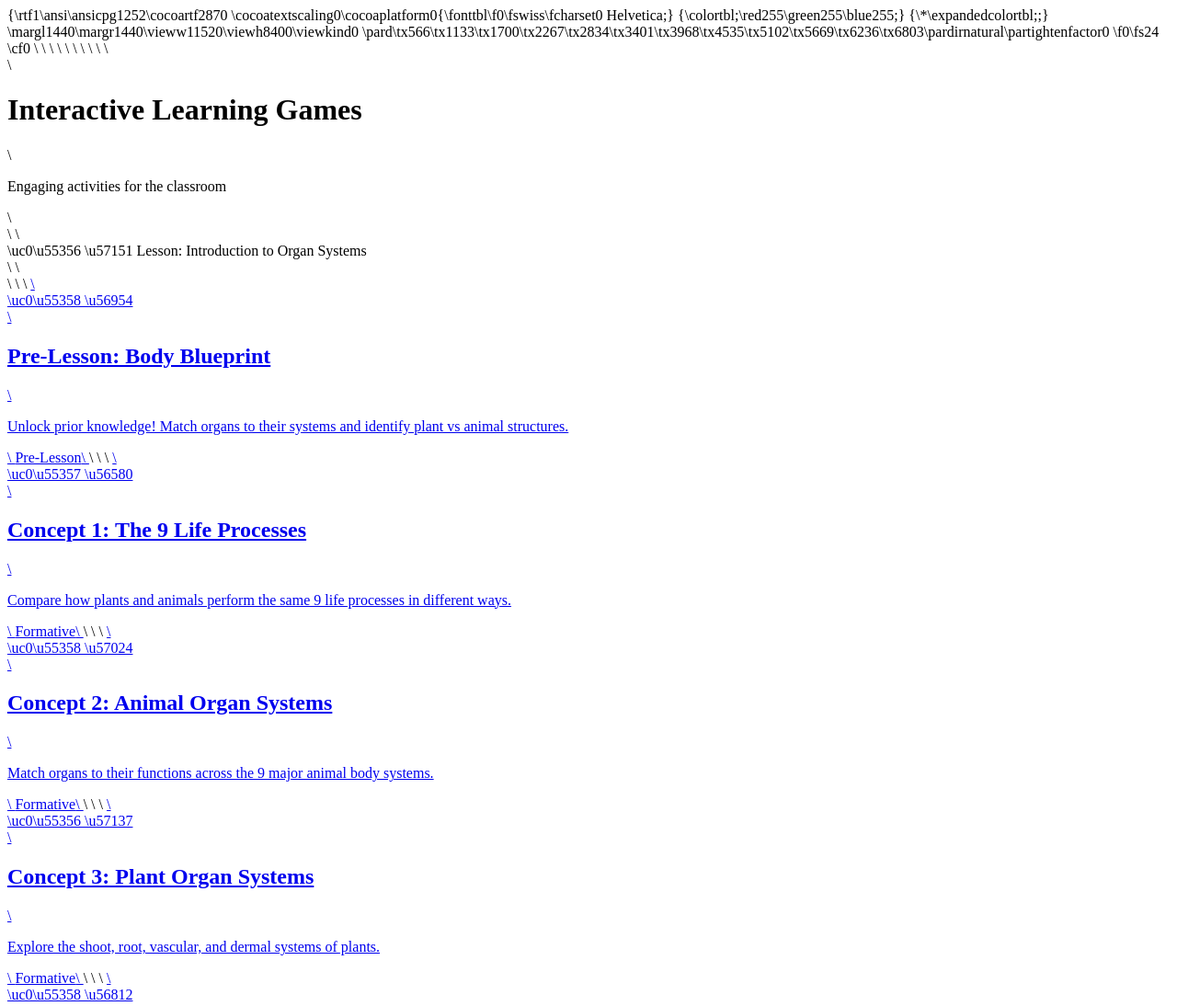
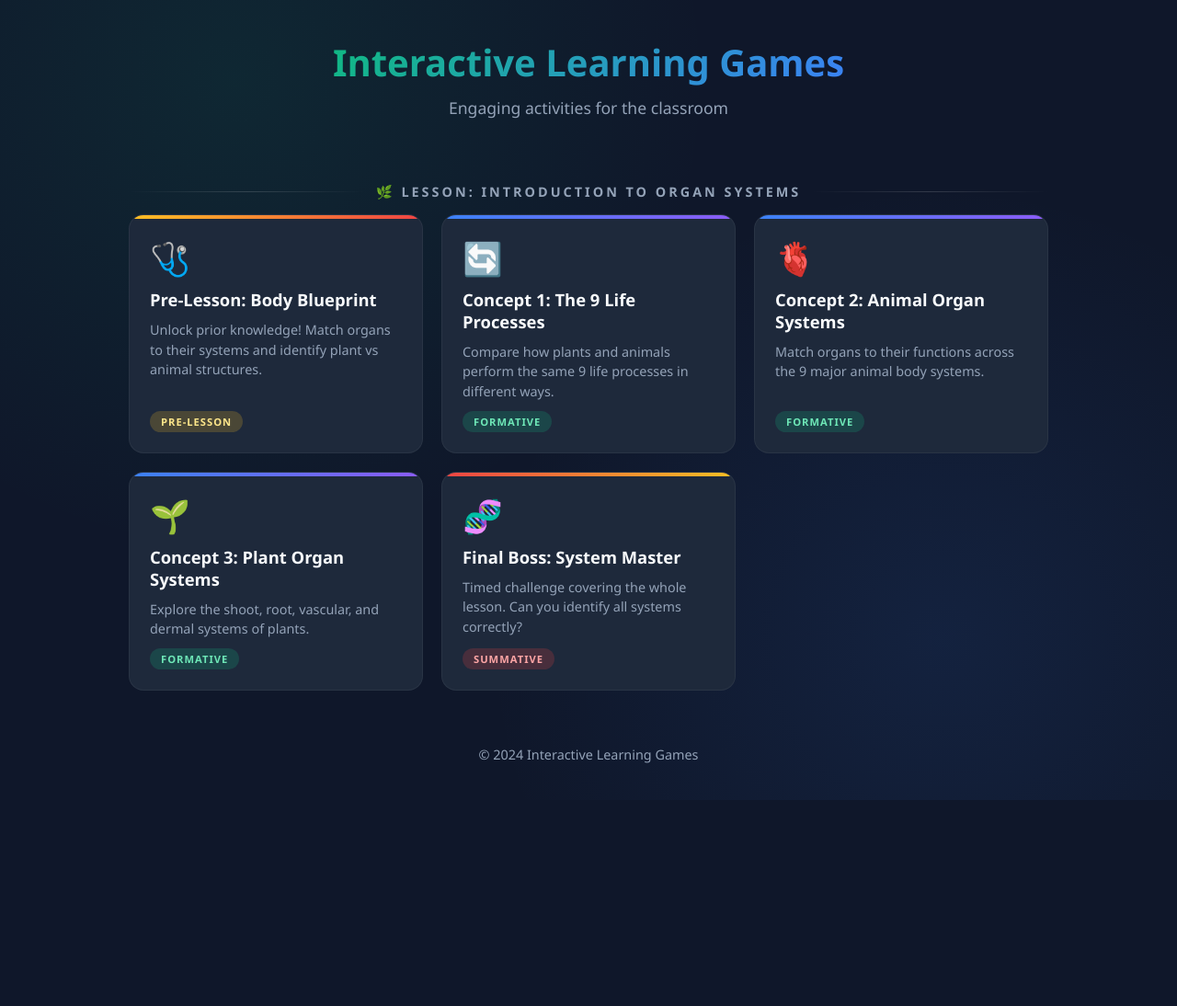
Before and after one commit to jemuelmari/genbio2-games, a plain HTML site: page index.html in a window 1280 px wide. Shown: the top 1094 px of the page at 92% size. After the commit the page ends 870 px from the top, so only its background shows below. Drawn offline with Linux system fonts and the light colour scheme.

Commit message:
Update index.html

```diff
--- a/index.html
+++ b/index.html
@@ -1,144 +1,137 @@
-{\rtf1\ansi\ansicpg1252\cocoartf2870
-\cocoatextscaling0\cocoaplatform0{\fonttbl\f0\fswiss\fcharset0 Helvetica;}
-{\colortbl;\red255\green255\blue255;}
-{\*\expandedcolortbl;;}
-\margl1440\margr1440\vieww11520\viewh8400\viewkind0
-\pard\tx566\tx1133\tx1700\tx2267\tx2834\tx3401\tx3968\tx4535\tx5102\tx5669\tx6236\tx6803\pardirnatural\partightenfactor0
+<!DOCTYPE html>
+<html lang="en">
+<head>
+<meta charset="UTF-8">
+<meta name="viewport" content="width=device-width, initial-scale=1.0">
+<title>Interactive Learning Games</title>
+<style>
+    :root {
+        --bg: #0f172a; --panel: #1e293b; --text: #f8fafc;
+        --muted: #94a3b8; --accent: #10b981;
+    }
+    * { box-sizing: border-box; margin: 0; padding: 0; }
+    body {
+        background: var(--bg); color: var(--text);
+        font-family: 'Segoe UI', Roboto, Helvetica, Arial, sans-serif;
+        min-height: 100vh; display: flex; flex-direction: column;
+        align-items: center; padding: 40px 20px;
+        background-image: radial-gradient(circle at 20% 10%, rgba(16,185,129,0.1), transparent 40%),
+                          radial-gradient(circle at 80% 80%, rgba(59,130,246,0.1), transparent 40%);
+    }
+    header { text-align: center; margin-bottom: 40px; }
+    header h1 {
+        font-size: 2.5rem;
+        background: linear-gradient(135deg, #10b981, #3b82f6);
+        -webkit-background-clip: text; -webkit-text-fill-color: transparent;
+        background-clip: text; margin-bottom: 10px;
+    }
+    header p { color: var(--muted); font-size: 1.1rem; }
 
-\f0\fs24 \cf0 <!DOCTYPE html>\
-<html lang="en">\
-<head>\
-<meta charset="UTF-8">\
-<meta name="viewport" content="width=device-width, initial-scale=1.0">\
-<title>Interactive Learning Games</title>\
-<style>\
-    :root \{\
-        --bg: #0f172a; --panel: #1e293b; --text: #f8fafc;\
-        --muted: #94a3b8; --accent: #10b981;\
-    \}\
-    * \{ box-sizing: border-box; margin: 0; padding: 0; \}\
-    body \{\
-        background: var(--bg); color: var(--text);\
-        font-family: 'Segoe UI', Roboto, Helvetica, Arial, sans-serif;\
-        min-height: 100vh; display: flex; flex-direction: column;\
-        align-items: center; padding: 40px 20px;\
-        background-image: radial-gradient(circle at 20% 10%, rgba(16,185,129,0.1), transparent 40%),\
-                          radial-gradient(circle at 80% 80%, rgba(59,130,246,0.1), transparent 40%);\
-    \}\
-    header \{ text-align: center; margin-bottom: 40px; \}\
-    header h1 \{\
-        font-size: 2.5rem;\
-        background: linear-gradient(135deg, #10b981, #3b82f6);\
-        -webkit-background-clip: text; -webkit-text-fill-color: transparent;\
-        background-clip: text; margin-bottom: 10px;\
-    \}\
-    header p \{ color: var(--muted); font-size: 1.1rem; \}\
-\
-    .section-title \{\
-        width: 100%; max-width: 1000px;\
-        font-size: 0.9rem; text-transform: uppercase;\
-        letter-spacing: 3px; color: var(--muted);\
-        font-weight: bold; margin: 30px 0 15px 0;\
-        display: flex; align-items: center; gap: 12px;\
-    \}\
-    .section-title::before, .section-title::after \{\
-        content: ''; flex: 1; height: 1px;\
-        background: linear-gradient(90deg, transparent, rgba(255,255,255,0.15), transparent);\
-    \}\
-\
-    .games-grid \{\
-        display: grid;\
-        grid-template-columns: repeat(auto-fill, minmax(280px, 1fr));\
-        gap: 20px; width: 100%; max-width: 1000px;\
-    \}\
-    .game-card \{\
-        background: var(--panel); border-radius: 16px;\
-        padding: 22px; text-decoration: none; color: var(--text);\
-        transition: transform 0.2s, box-shadow 0.2s;\
-        border: 1px solid rgba(255,255,255,0.05);\
-        display: flex; flex-direction: column; gap: 10px;\
-        position: relative; overflow: hidden;\
-    \}\
-    .game-card::before \{\
-        content: ''; position: absolute; top: 0; left: 0; right: 0;\
-        height: 4px; background: linear-gradient(90deg, #10b981, #3b82f6);\
-    \}\
-    .game-card.pre::before \{ background: linear-gradient(90deg, #fbbf24, #ef4444); \}\
-    .game-card.concept::before \{ background: linear-gradient(90deg, #3b82f6, #8b5cf6); \}\
-    .game-card.boss::before \{ background: linear-gradient(90deg, #ef4444, #fbbf24); \}\
-    .game-card:hover \{ transform: translateY(-5px); box-shadow: 0 15px 30px rgba(16, 185, 129, 0.2); \}\
-    .game-card .icon \{ font-size: 2.2rem; \}\
-    .game-card h2 \{ font-size: 1.15rem; color: var(--text); line-height: 1.3; \}\
-    .game-card p \{ color: var(--muted); font-size: 0.9rem; line-height: 1.5; \}\
-    .game-card .tag \{\
-        display: inline-block; background: rgba(16, 185, 129, 0.2);\
-        color: #6ee7b7; padding: 4px 12px; border-radius: 20px;\
-        font-size: 0.7rem; font-weight: bold;\
-        text-transform: uppercase; letter-spacing: 1px;\
-        width: fit-content; margin-top: auto;\
-    \}\
-    .game-card.pre .tag \{ background: rgba(251,191,36,0.2); color: #fde68a; \}\
-    .game-card.boss .tag \{ background: rgba(239,68,68,0.2); color: #fca5a5; \}\
-\
-    footer \{ margin-top: 60px; color: var(--muted); font-size: 0.9rem; \}\
-</style>\
-</head>\
-<body>\
-\
-<header>\
-    <h1>Interactive Learning Games</h1>\
-    <p>Engaging activities for the classroom</p>\
-</header>\
-\
-<div class="section-title">\uc0\u55356 \u57151  Lesson: Introduction to Organ Systems</div>\
-\
-<div class="games-grid">\
-\
-    <!-- PRE-LESSON -->\
-    <a href="games/prelesson-organ-systems.html" class="game-card pre">\
-        <div class="icon">\uc0\u55358 \u56954 </div>\
-        <h2>Pre-Lesson: Body Blueprint</h2>\
-        <p>Unlock prior knowledge! Match organs to their systems and identify plant vs animal structures.</p>\
-        <span class="tag">Pre-Lesson</span>\
-    </a>\
-\
-    <!-- CONCEPT 1 -->\
-    <a href="games/concept-1-nine-processes.html" class="game-card concept">\
-        <div class="icon">\uc0\u55357 \u56580 </div>\
-        <h2>Concept 1: The 9 Life Processes</h2>\
-        <p>Compare how plants and animals perform the same 9 life processes in different ways.</p>\
-        <span class="tag">Formative</span>\
-    </a>\
-\
-    <!-- CONCEPT 2 -->\
-    <a href="games/concept-2-animal-systems.html" class="game-card concept">\
-        <div class="icon">\uc0\u55358 \u57024 </div>\
-        <h2>Concept 2: Animal Organ Systems</h2>\
-        <p>Match organs to their functions across the 9 major animal body systems.</p>\
-        <span class="tag">Formative</span>\
-    </a>\
-\
-    <!-- CONCEPT 3 -->\
-    <a href="games/concept-3-plant-systems.html" class="game-card concept">\
-        <div class="icon">\uc0\u55356 \u57137 </div>\
-        <h2>Concept 3: Plant Organ Systems</h2>\
-        <p>Explore the shoot, root, vascular, and dermal systems of plants.</p>\
-        <span class="tag">Formative</span>\
-    </a>\
-\
-    <!-- BOSS BATTLE -->\
-    <a href="games/boss-battle-organ-systems.html" class="game-card boss">\
-        <div class="icon">\uc0\u55358 \u56812 </div>\
-        <h2>Final Boss: System Master</h2>\
-        <p>Timed challenge covering the whole lesson. Can you identify all systems correctly?</p>\
-        <span class="tag">Summative</span>\
-    </a>\
-\
-</div>\
-\
-<footer>\
-    &copy; 2024 Interactive Learning Games\
-</footer>\
-\
-</body>\
-</html>}
+    .section-title {
+        width: 100%; max-width: 1000px;
+        font-size: 0.9rem; text-transform: uppercase;
+        letter-spacing: 3px; color: var(--muted);
+        font-weight: bold; margin: 30px 0 15px 0;
+        display: flex; align-items: center; gap: 12px;
+    }
+    .section-title::before, .section-title::after {
+        content: ''; flex: 1; height: 1px;
+        background: linear-gradient(90deg, transparent, rgba(255,255,255,0.15), transparent);
+    }
+
+    .games-grid {
+        display: grid;
+        grid-template-columns: repeat(auto-fill, minmax(280px, 1fr));
+        gap: 20px; width: 100%; max-width: 1000px;
+    }
+    .game-card {
+        background: var(--panel); border-radius: 16px;
+        padding: 22px; text-decoration: none; color: var(--text);
+        transition: transform 0.2s, box-shadow 0.2s;
+        border: 1px solid rgba(255,255,255,0.05);
+        display: flex; flex-direction: column; gap: 10px;
+        position: relative; overflow: hidden;
+    }
+    .game-card::before {
+        content: ''; position: absolute; top: 0; left: 0; right: 0;
+        height: 4px; background: linear-gradient(90deg, #10b981, #3b82f6);
+    }
+    .game-card.pre::before { background: linear-gradient(90deg, #fbbf24, #ef4444); }
+    .game-card.concept::before { background: linear-gradient(90deg, #3b82f6, #8b5cf6); }
+    .game-card.boss::before { background: linear-gradient(90deg, #ef4444, #fbbf24); }
+    .game-card:hover { transform: translateY(-5px); box-shadow: 0 15px 30px rgba(16, 185, 129, 0.2); }
+    .game-card .icon { font-size: 2.2rem; }
+    .game-card h2 { font-size: 1.15rem; color: var(--text); line-height: 1.3; }
+    .game-card p { color: var(--muted); font-size: 0.9rem; line-height: 1.5; }
+    .game-card .tag {
+        display: inline-block; background: rgba(16, 185, 129, 0.2);
+        color: #6ee7b7; padding: 4px 12px; border-radius: 20px;
+        font-size: 0.7rem; font-weight: bold;
+        text-transform: uppercase; letter-spacing: 1px;
+        width: fit-content; margin-top: auto;
+    }
+    .game-card.pre .tag { background: rgba(251,191,36,0.2); color: #fde68a; }
+    .game-card.boss .tag { background: rgba(239,68,68,0.2); color: #fca5a5; }
+
+    footer { margin-top: 60px; color: var(--muted); font-size: 0.9rem; }
+</style>
+</head>
+<body>
+
+<header>
+    <h1>Interactive Learning Games</h1>
+    <p>Engaging activities for the classroom</p>
+</header>
+
+<div class="section-title">🌿 Lesson: Introduction to Organ Systems</div>
+
+<div class="games-grid">
+
+    <!-- PRE-LESSON -->
+    <a href="games/prelesson-organ-systems.html" class="game-card pre">
+        <div class="icon">🩺</div>
+        <h2>Pre-Lesson: Body Blueprint</h2>
+        <p>Unlock prior knowledge! Match organs to their systems and identify plant vs animal structures.</p>
+        <span class="tag">Pre-Lesson</span>
+    </a>
+
+    <!-- CONCEPT 1 -->
+    <a href="games/concept-1-nine-processes.html" class="game-card concept">
+        <div class="icon">🔄</div>
+        <h2>Concept 1: The 9 Life Processes</h2>
+        <p>Compare how plants and animals perform the same 9 life processes in different ways.</p>
+        <span class="tag">Formative</span>
+    </a>
+
+    <!-- CONCEPT 2 -->
+    <a href="games/concept-2-animal-systems.html" class="game-card concept">
+        <div class="icon">🫀</div>
+        <h2>Concept 2: Animal Organ Systems</h2>
+        <p>Match organs to their functions across the 9 major animal body systems.</p>
+        <span class="tag">Formative</span>
+    </a>
+
+    <!-- CONCEPT 3 -->
+    <a href="games/concept-3-plant-systems.html" class="game-card concept">
+        <div class="icon">🌱</div>
+        <h2>Concept 3: Plant Organ Systems</h2>
+        <p>Explore the shoot, root, vascular, and dermal systems of plants.</p>
+        <span class="tag">Formative</span>
+    </a>
+
+    <!-- BOSS BATTLE -->
+    <a href="games/boss-battle-organ-systems.html" class="game-card boss">
+        <div class="icon">🧬</div>
+        <h2>Final Boss: System Master</h2>
+        <p>Timed challenge covering the whole lesson. Can you identify all systems correctly?</p>
+        <span class="tag">Summative</span>
+    </a>
+
+</div>
+
+<footer>
+    &copy; 2024 Interactive Learning Games
+</footer>
+
+</body>
+</html>
```
